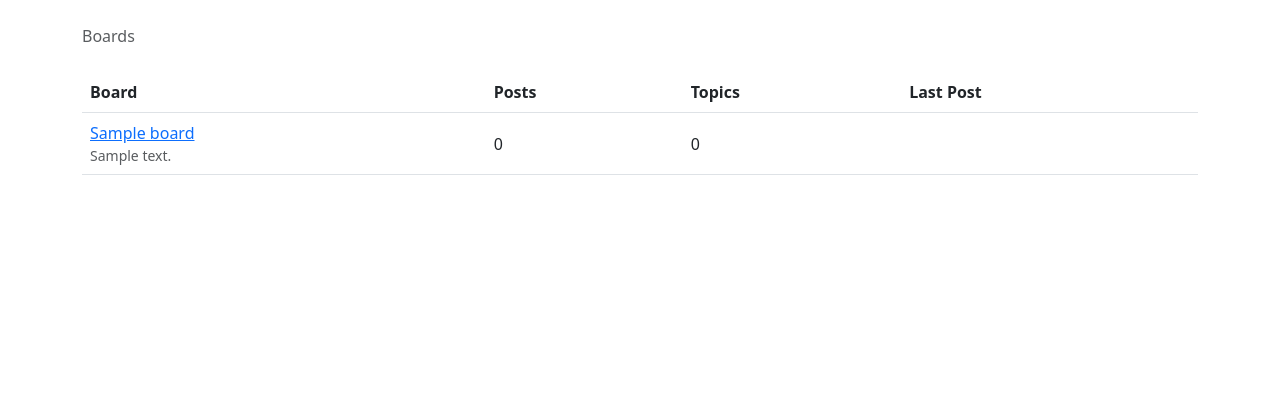
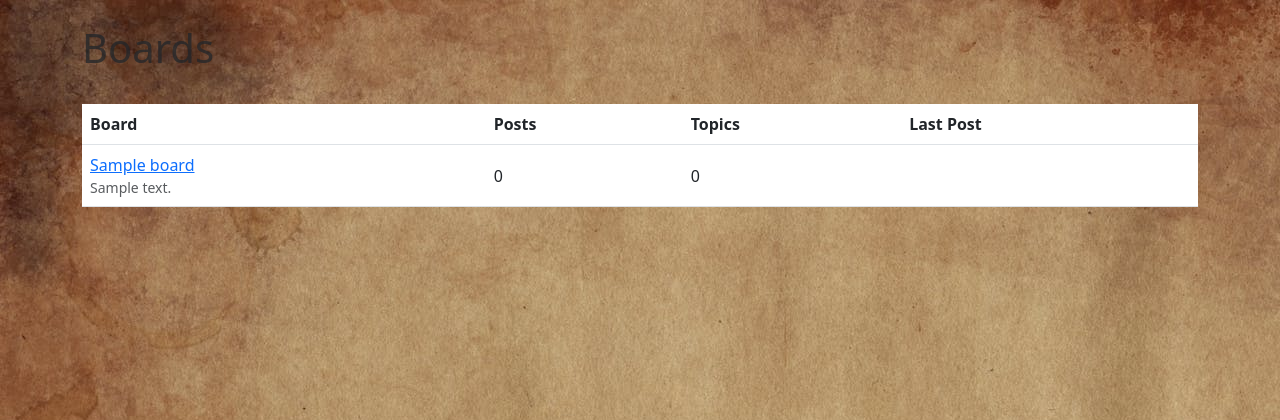
Before and after one commit to gerasimenkoab/django_app, a Django app: page / in a window 1280 px wide. Shown: the top 420 px of the page. Run offline with Django 4.2, Linux system fonts and the light colour scheme; tables that the repository leaves empty hold one stand-in row (values such as "Sample post"); some libraries are stand-ins or nearby versions.

Commit message:
home format fix

```diff
--- a/myproject/templates/home.html
+++ b/myproject/templates/home.html
@@ -5,10 +5,10 @@
     <title>Boards</title>
     <link rel="stylesheet" href="{% static 'css/bootstrap.min.css' %}">
   </head>
-  <body>
+  <body background="{%static 'bg-main.jpeg'%} ">
     <div class="container">
       <ol class="breadcrumb my-4">
-        <li class="breadcrumb-item active">Boards</li>
+        <li class="breadcrumb-item active"><h1>Boards</h1></li>
       </ol>
       <table class="table">
         <thead class="thead-inverse">
```
Also changed, not shown: myproject/static/bg-main.jpeg (added), myproject/static/header-main.jpg (added).
